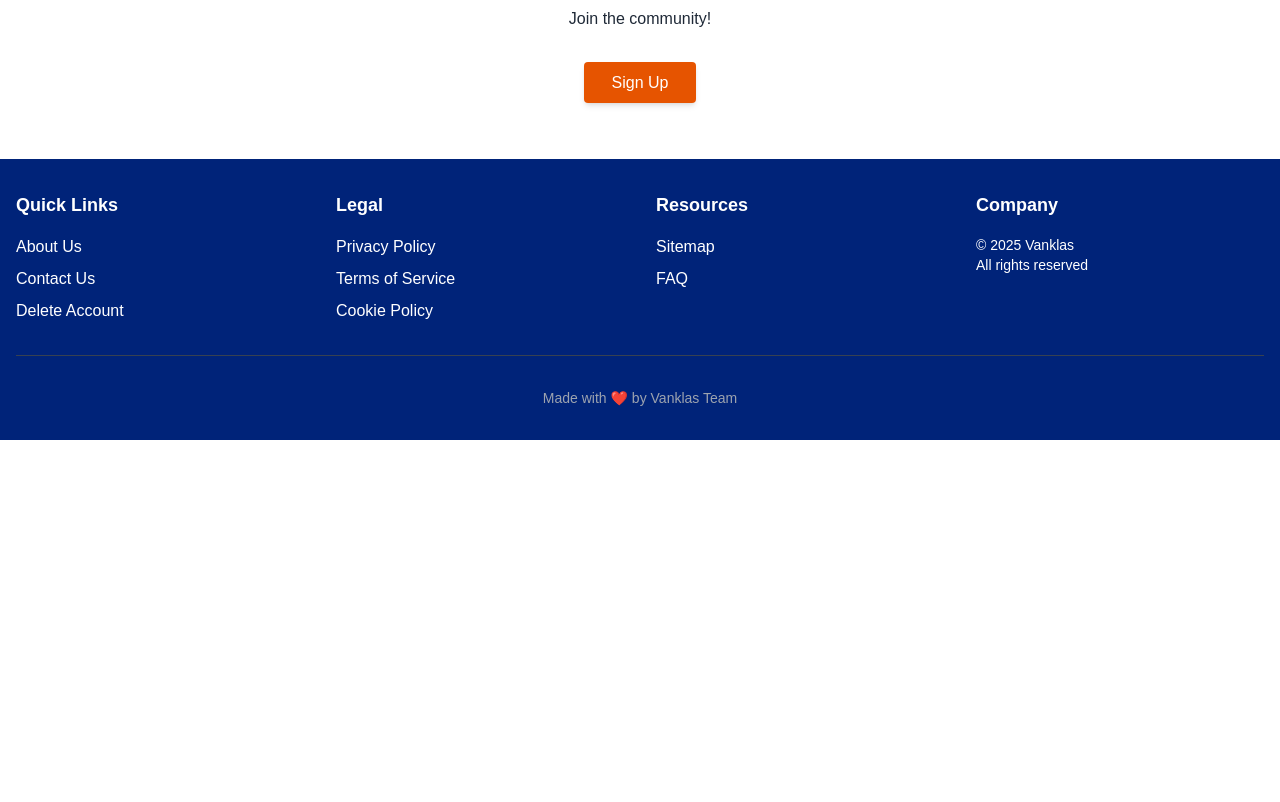
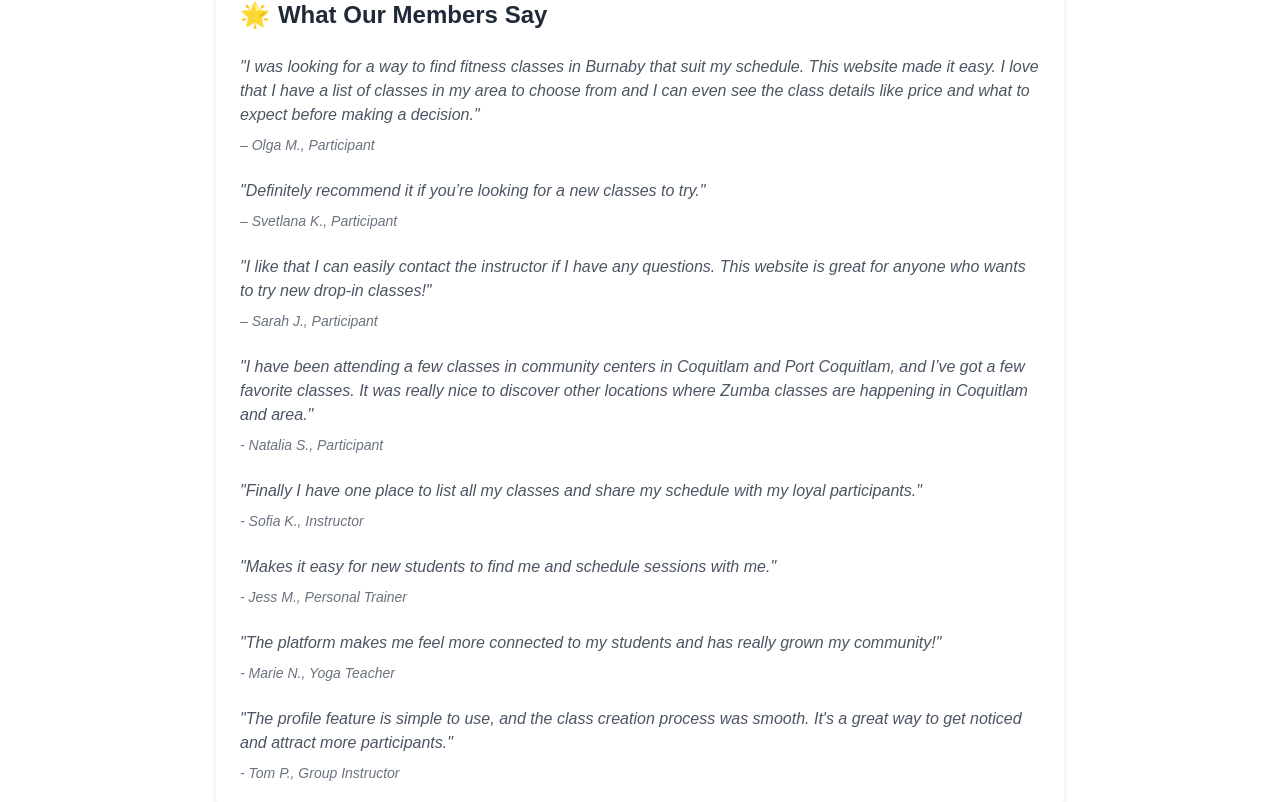
Before and after one commit to akarlovskaya/react-next13-firebase, a Next.js app: page /about-us in a window 1280 px wide. Shown: the part 1118-1920 px from the top of the page. Before the commit the page ends 1558 px from the top, so only its background shows below. Built offline with nearby package versions, Linux system fonts and the light colour scheme; no server answers.

Commit message:
Add Contact-us Page and Testimonials

```diff
--- a/app/about-us/page.js
+++ b/app/about-us/page.js
@@ -3,7 +3,7 @@ import Link from "next/link";
 
 const AboutUsPage = () => {
   return (
-    <section className="max-w-4xl mx-auto p-6 text-gray-800">
+    <main className="max-w-4xl mx-auto p-6 text-gray-800">
       <h1 className="text-3xl font-bold text-center mb-6">About Us</h1>
       <p className="mb-6">
         At <span className="font-semibold">Vanklas</span>, we believe finding
@@ -74,13 +74,87 @@ const AboutUsPage = () => {
         <span className="font-semibold">Vanklas</span> helps you connect with
         the right participants and build a loyal following.
       </p>
-      <p className="font-semibold text-lg text-center">
-        Because at the end of the day,{" "}
-        <strong className="text-navy">fitness is personal</strong> &mdash; and
-        the right instructor makes all the difference.
-      </p>
+      <section>
+        <div className="bg-white p-6 rounded-lg shadow-md mt-20">
+          <h2 className="text-2xl font-semibold mb-6 flex items-center">
+            <span className="mr-2">🌟</span> What Our Members Say
+          </h2>
+          <div className="space-y-6">
+            <blockquote className="italic text-gray-600">
+              "I was looking for a way to find fitness classes in Burnaby that
+              suit my schedule. This website made it easy. I love that I have a
+              list of classes in my area to choose from and I can even see the
+              class details like price and what to expect before making a
+              decision."
+              <p className="text-sm text-gray-500 mt-2">
+                – Olga M., Participant
+              </p>
+            </blockquote>
+            <blockquote className="italic text-gray-600">
+              "Definitely recommend it if you’re looking for a new classes to
+              try."
+              <p className="text-sm text-gray-500 mt-2">
+                – Svetlana K., Participant
+              </p>
+            </blockquote>
+            <blockquote className="italic text-gray-600">
+              "I like that I can easily contact the instructor if I have any
+              questions. This website is great for anyone who wants to try new
+              drop-in classes!"
+              <p className="text-sm text-gray-500 mt-2">
+                – Sarah J., Participant
+              </p>
+            </blockquote>
+            <blockquote className="italic text-gray-600">
+              "I have been attending a few classes in community centers in
+              Coquitlam and Port Coquitlam, and I’ve got a few favorite classes.
+              It was really nice to discover other locations where Zumba classes
+              are happening in Coquitlam and area."
+              <p className="text-sm text-gray-500 mt-2">
+                - Natalia S., Participant
+              </p>
+            </blockquote>
+            <blockquote className="italic text-gray-600">
+              "Finally I have one place to list all my classes and share my
+              schedule with my loyal participants."
+              <p className="text-sm text-gray-500 mt-2">
+                - Sofia K., Instructor
+              </p>
+            </blockquote>
+            <blockquote className="italic text-gray-600">
+              "Makes it easy for new students to find me and schedule sessions
+              with me."
+              <p className="text-sm text-gray-500 mt-2">
+                - Jess M., Personal Trainer
+              </p>
+            </blockquote>
+            <blockquote className="italic text-gray-600">
+              "The platform makes me feel more connected to my students and has
+              really grown my community!"
+              <p className="text-sm text-gray-500 mt-2">
+                - Marie N., Yoga Teacher
+              </p>
+            </blockquote>
+            <blockquote className="italic text-gray-600">
+              "The profile feature is simple to use, and the class creation
+              process was smooth. It's a great way to get noticed and attract
+              more participants."
+              <p className="text-sm text-gray-500 mt-2">
+                - Tom P., Group Instructor
+              </p>
+            </blockquote>
+          </div>
+        </div>
+      </section>
+      <div>
+        <p className="font-semibold text-lg text-center mt-20 mb-10">
+          Because at the end of the day,{" "}
+          <strong className="text-navy">fitness is personal</strong> &mdash; and
+          the right instructor makes all the difference.
+        </p>
+      </div>
 
-      <div className="text-center mt-8 mb-10">
+      <div className="text-center mt-20 mb-10">
         <p className="mb-10">Join the community!</p>
         <Link
           href="/sign-up"
@@ -89,7 +163,7 @@ const AboutUsPage = () => {
           Sign Up
         </Link>
       </div>
-    </section>
+    </main>
   );
 };
 
--- a/app/components/Footer.js
+++ b/app/components/Footer.js
@@ -17,7 +17,7 @@ const Footer = () => {
                 </Link>
               </li>
               <li>
-                <Link href="/contact" className="hover:text-gray-400">
+                <Link href="/contact-us" className="hover:text-gray-400">
                   Contact Us
                 </Link>
               </li>
--- /dev/null
+++ b/app/contact-us/page.js
@@ -0,0 +1,145 @@
+import React from "react";
+import Link from "next/link";
+
+const ContactUsPage = () => {
+  const supportEmail = "support@vanklas.com";
+  const salesEmail = "sales@vanklas.com";
+  const helloEmail = "hello@vanklas.com";
+
+  return (
+    <main className="max-w-4xl mx-auto p-6 text-gray-800 min-h-screen">
+      <h1 className="text-4xl font-bold text-center mb-8 text-navy">
+        Contact Us
+      </h1>
+      <p className="text-lg mb-8">
+        We'd love to hear from you! <br />
+        Whether you have a question, feedback, or just want to say hello, feel
+        free to reach out.
+      </p>
+
+      <div className="space-y-8">
+        <div className="bg-white p-6 rounded-lg shadow-md">
+          <h2 className="text-2xl font-semibold mb-4 flex items-center">
+            Support Email
+          </h2>
+          <a
+            href={`mailto:${supportEmail}?Subject=${encodeURIComponent(
+              "Support Inquiry"
+            )}`}
+            className="text-navy hover:underline"
+          >
+            {supportEmail}
+          </a>
+        </div>
+
+        <div className="bg-white p-6 rounded-lg shadow-md">
+          <h2 className="text-2xl font-semibold mb-4 flex items-center">
+            Collaboration Enquiries
+          </h2>
+          <a
+            href={`mailto:${salesEmail}?Subject=${encodeURIComponent(
+              "Sales Inquiry"
+            )}`}
+            className="text-navy hover:underline"
+          >
+            {salesEmail}
+          </a>
+        </div>
+
+        <div className="bg-white p-6 rounded-lg shadow-md">
+          <h2 className="text-2xl font-semibold mb-4 flex items-center">
+            All Other Enquiries
+          </h2>
+          <a
+            href={`mailto:${helloEmail}?Subject=${encodeURIComponent(
+              "General Inquiry"
+            )}`}
+            className="text-navy hover:underline"
+          >
+            {helloEmail}
+          </a>
+        </div>
+      </div>
+      <div className="bg-white p-6 rounded-lg shadow-md mt-8">
+        <h2 className="text-2xl font-semibold mb-4 flex items-center">
+          <span className="mr-2">✍️</span> Send Us a Message
+        </h2>
+        <form className="space-y-4">
+          <div>
+            <label className="block text-sm font-medium mb-1">Name</label>
+            <input
+              type="text"
+              className="w-full p-2 border border-gray-300 rounded-md"
+              placeholder="Your Name"
+            />
+          </div>
+          <div>
+            <label className="block text-sm font-medium mb-1">Email</label>
+            <input
+              type="email"
+              className="w-full p-2 border border-gray-300 rounded-md"
+              placeholder="Your Email"
+            />
+          </div>
+          <div>
+            <label className="block text-sm font-medium mb-1">Subject</label>
+            <input
+              type="text"
+              className="w-full p-2 border border-gray-300 rounded-md"
+              placeholder="Subject"
+            />
+          </div>
+          <div>
+            <label className="block text-sm font-medium mb-1">Message</label>
+            <textarea
+              className="w-full p-2 border border-gray-300 rounded-md"
+              rows="4"
+              placeholder="Your Message"
+            ></textarea>
+          </div>
+          <button
+            type="submit"
+            className="bg-navy text-white px-7 py-3 font-medium rounded shadow-md focus:outline-none focus:shadow-outline hover:bg-gray-900"
+          >
+            Send Message
+          </button>
+        </form>
+      </div>
+    </main>
+    // <main className="max-w-4xl mx-auto p-6 text-gray-800 min-h-screen">
+    //   <h1 className="text-3xl font-bold text-center mb-6 text-navy">
+    //     Contact Us
+    //   </h1>
+    //   <h2 className="text-2xl font-semibold mt-6 mb-4">Support email</h2>
+    //   <a
+    //     href={`mailto:${supportEmail}?Subject=${encodeURIComponent(
+    //       "Support Inquiry"
+    //     )}`}
+    //     className="text-navy"
+    //   >
+    //     {supportEmail}
+    //   </a>
+
+    //   <h2 className="text-2xl font-semibold mt-6 mb-4">Sales enquiries</h2>
+    //   <a
+    //     href={`mailto:${supportEmail}?Subject=${encodeURIComponent(
+    //       "Support Inquiry"
+    //     )}`}
+    //     className="text-navy"
+    //   >
+    //     {salesEmail}
+    //   </a>
+    //   <h2 className="text-2xl font-semibold mt-6 mb-4">All other enquiries</h2>
+    //   <a
+    //     href={`mailto:${supportEmail}?Subject=${encodeURIComponent(
+    //       "Support Inquiry"
+    //     )}`}
+    //     className="text-navy"
+    //   >
+    //     {helloEmail}
+    //   </a>
+    // </main>
+  );
+};
+
+export default ContactUsPage;
```
